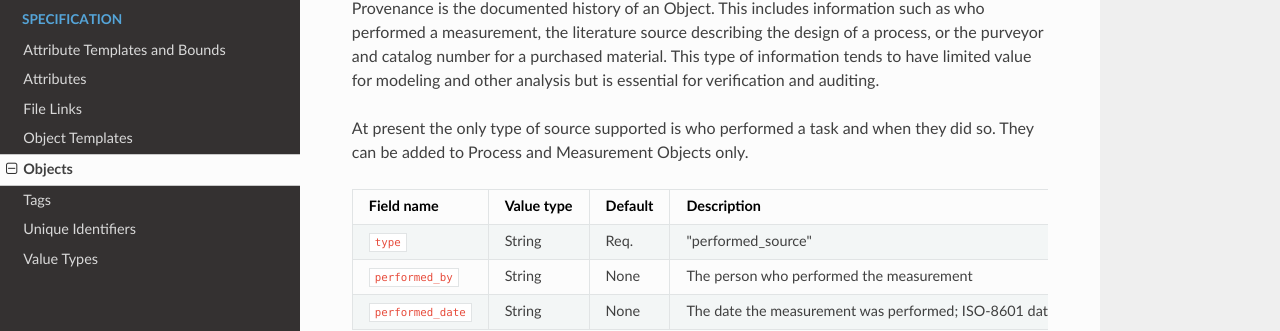
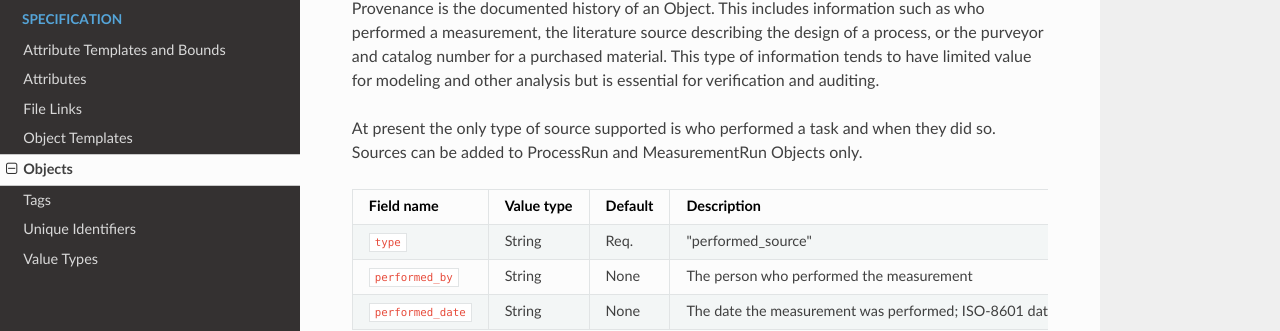
Before and after one commit to CitrineInformatics/gemd-docs, an MkDocs documentation site: the page built from docs/specification/objects.md, in a window 1280 px wide and 900 px high, scrolled down 13372 px. Shown: the part 258-589 px from the top of the window. Built offline with MkDocs 1.6.1, drawn with Linux system fonts in a browser that asks for light colours; nearby versions of some CDN libraries.

Commit message:
Update docs/specification/objects.md
Co-Authored-By: Max Hutchinson <maxhutch@gmail.com>

```diff
--- a/docs/specification/objects.md
+++ b/docs/specification/objects.md
@@ -693,7 +693,8 @@ Provenance is the documented history of an Object.
 This includes information such as who performed a measurement, the literature source describing the design of a process, or the purveyor and catalog number for a purchased material.
 This type of information tends to have limited value for modeling and other analysis but is essential for verification and auditing.
 
-At present the only type of source supported is who performed a task and when they did so. They can be added to Process and Measurement Objects only.
+At present the only type of source supported is who performed a task and when they did so.
+Sources can be added to ProcessRun and MeasurementRun Objects only.
 
 Field name    | Value type | Default | Description
 --------------|------------|---------|-------------
```
